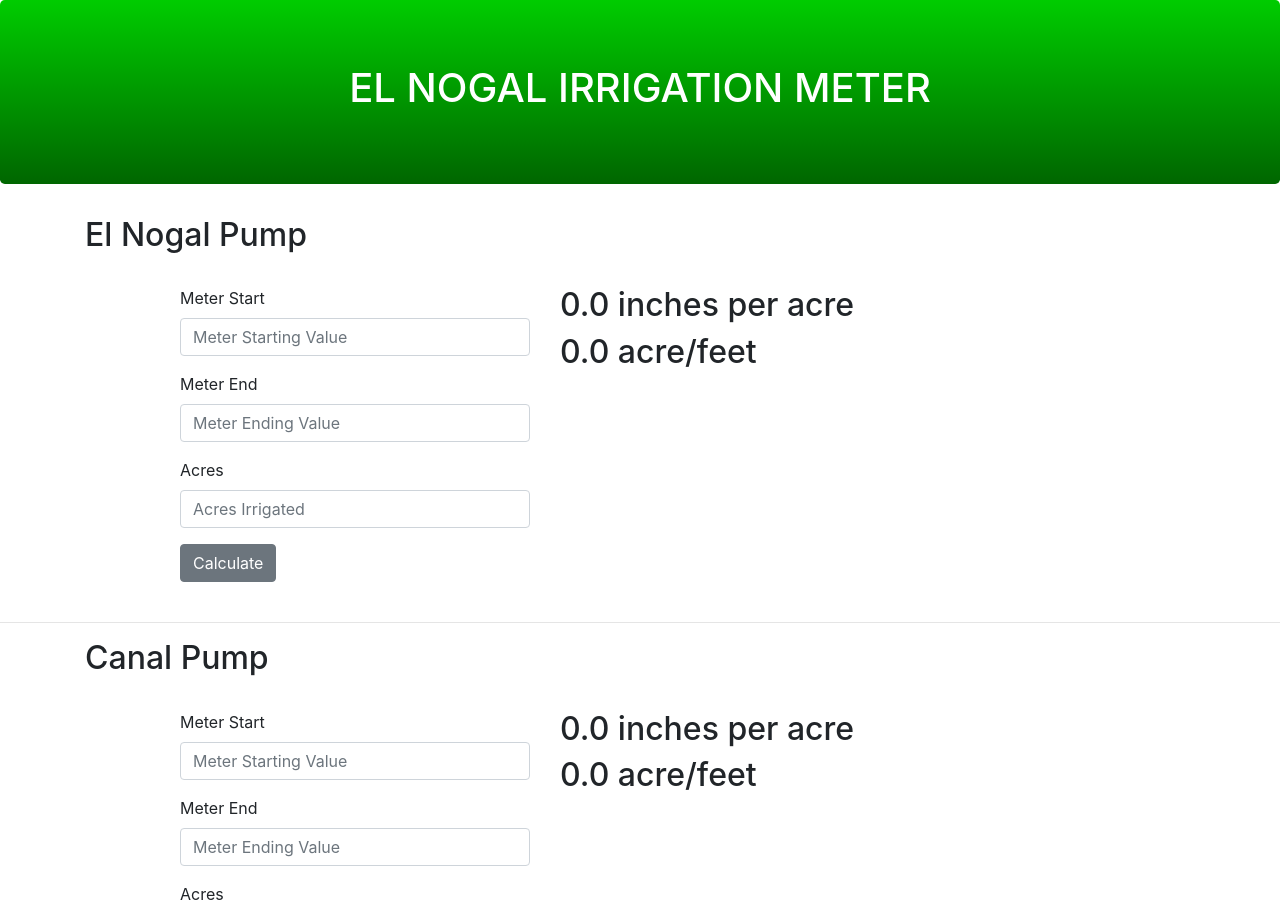
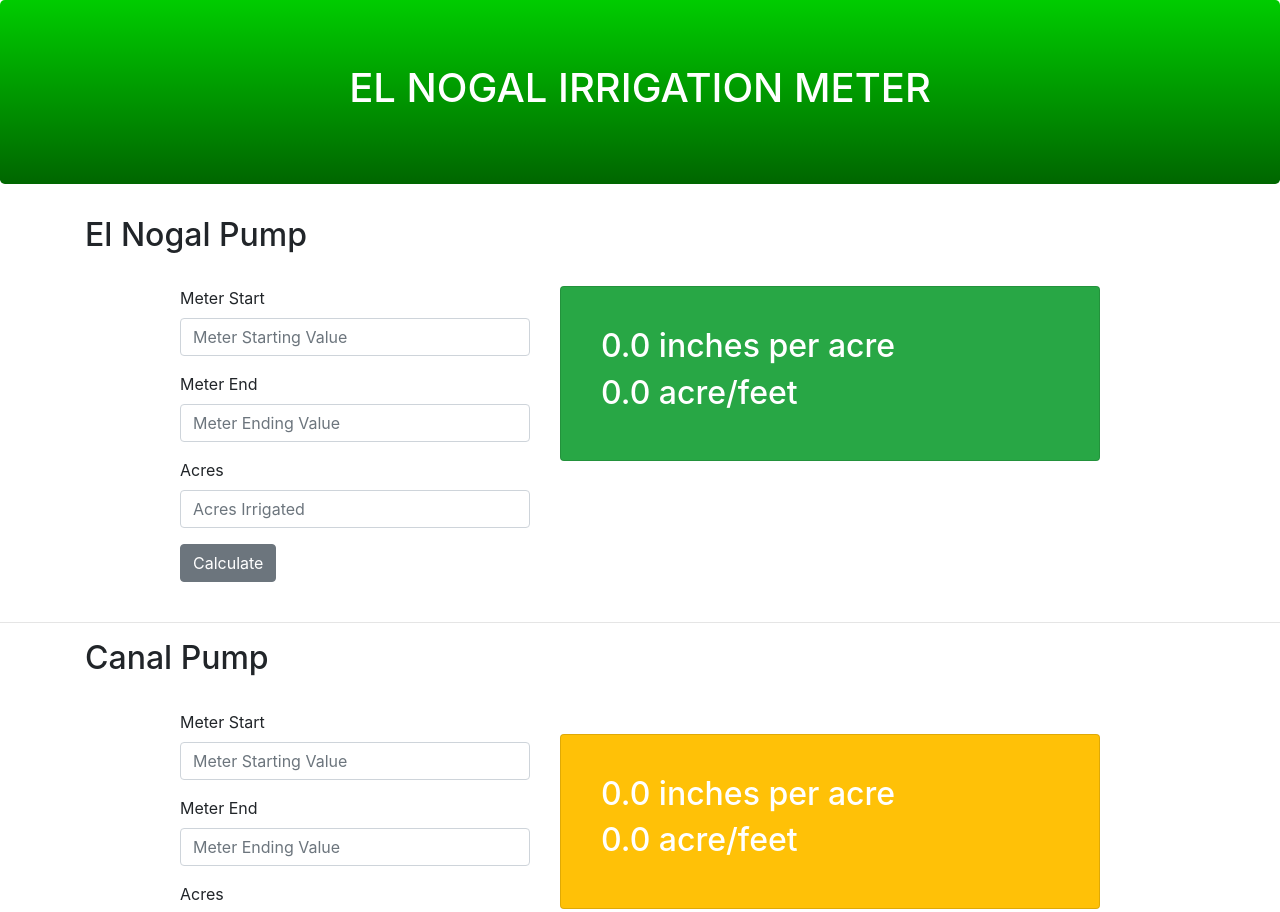
Before and after one commit to MirelesCloud/El_Nogal, a React (Create React App) app: page / in a window 1280 px wide. Shown: the top 912 px of the page. Built offline with nearby package versions, Linux system fonts and the light colour scheme.

Commit message:
styled output

```diff
--- a/src/App.js
+++ b/src/App.js
@@ -1,6 +1,6 @@
 import React, { useState } from 'react';
 import './App.css';
-import { Button, Form, FormGroup, Label, Input, FormText } from 'reactstrap';
+import { Button, Form, FormGroup, Label, Input, Card, CardText, CardBody } from 'reactstrap';
 import 'bootstrap/dist/css/bootstrap.min.css'
 
 
@@ -50,8 +50,14 @@ function App() {
               </Form>
             </div>
             <div className="col-md-6 col-sm-12 my-4">
-              <h2>{(result).toFixed(1)} {" "} inches per acre</h2>
-              <h2>{(acreFeet).toFixed(1)} {" "} acre/feet</h2>
+              <Card body inverse color="success">
+                <CardBody >
+                  <CardText>
+                    <h2>{(result).toFixed(1)} {" "} inches per acre</h2>
+                    <h2>{(acreFeet).toFixed(1)} {" "} acre/feet</h2>
+                  </CardText>
+                </CardBody>
+              </Card>
             </div>
           </div>
       </div>
@@ -107,9 +113,16 @@ function CanalPump() {
                 <Button onClick={calculateTotal}>Calculate</Button>
               </Form>
             </div>
-            <div className="col-md-6 col-sm-12 my-4">
-              <h2>{(result).toFixed(1)} {" "} inches per acre</h2>
-              <h2>{(acreFeet).toFixed(1)} {" "} acre/feet</h2>
+            <div className="col-md-6 col-sm-12 my-5">
+             <Card body inverse color="warning">
+               <CardBody >
+                 <CardText>
+                  <h2>{(result).toFixed(1)} {" "} inches per acre</h2>
+                  <h2>{(acreFeet).toFixed(1)} {" "} acre/feet</h2>
+                 </CardText>
+               </CardBody>
+             </Card>
+
             </div>
           </div>
       </div>
```
